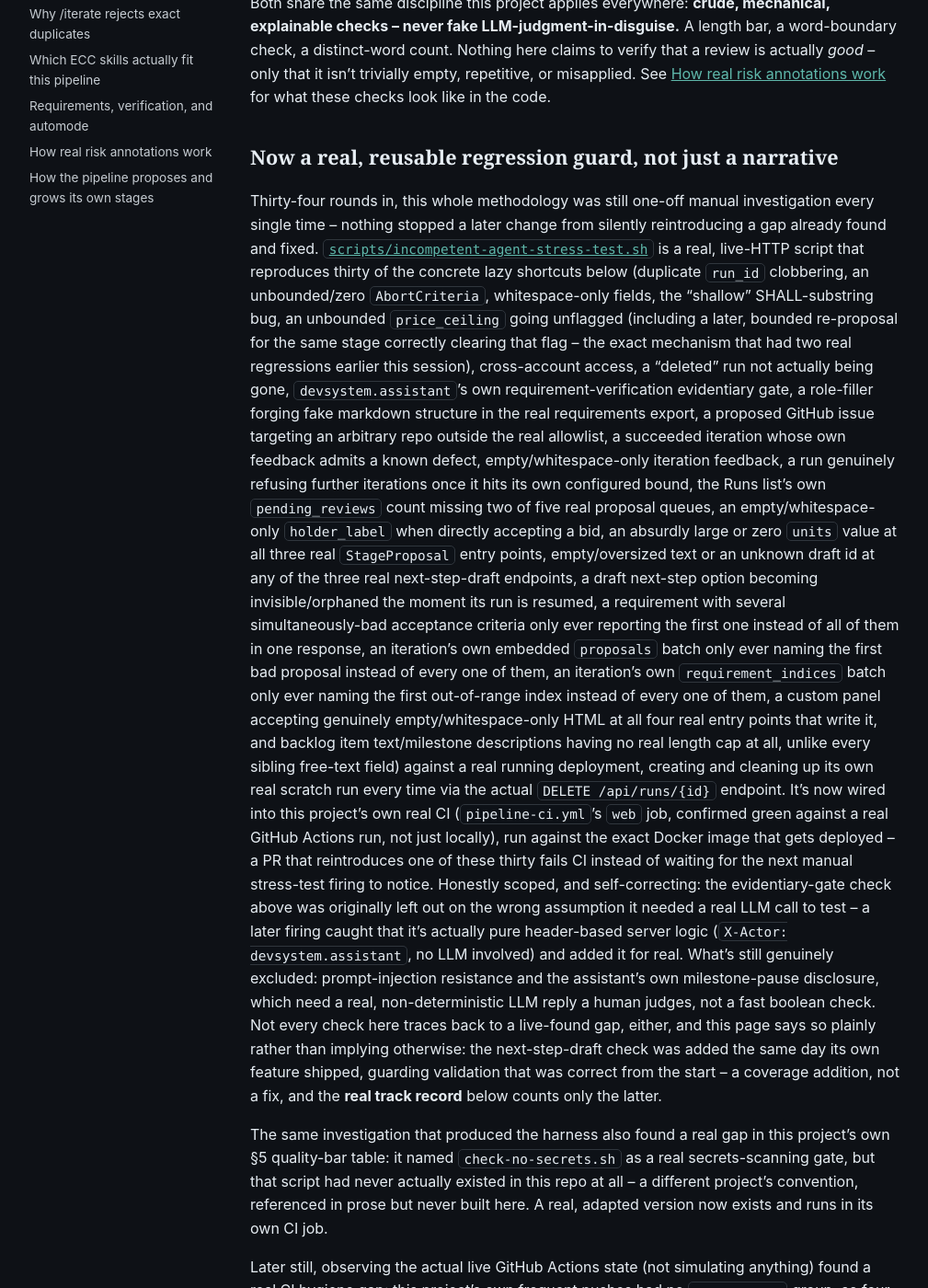
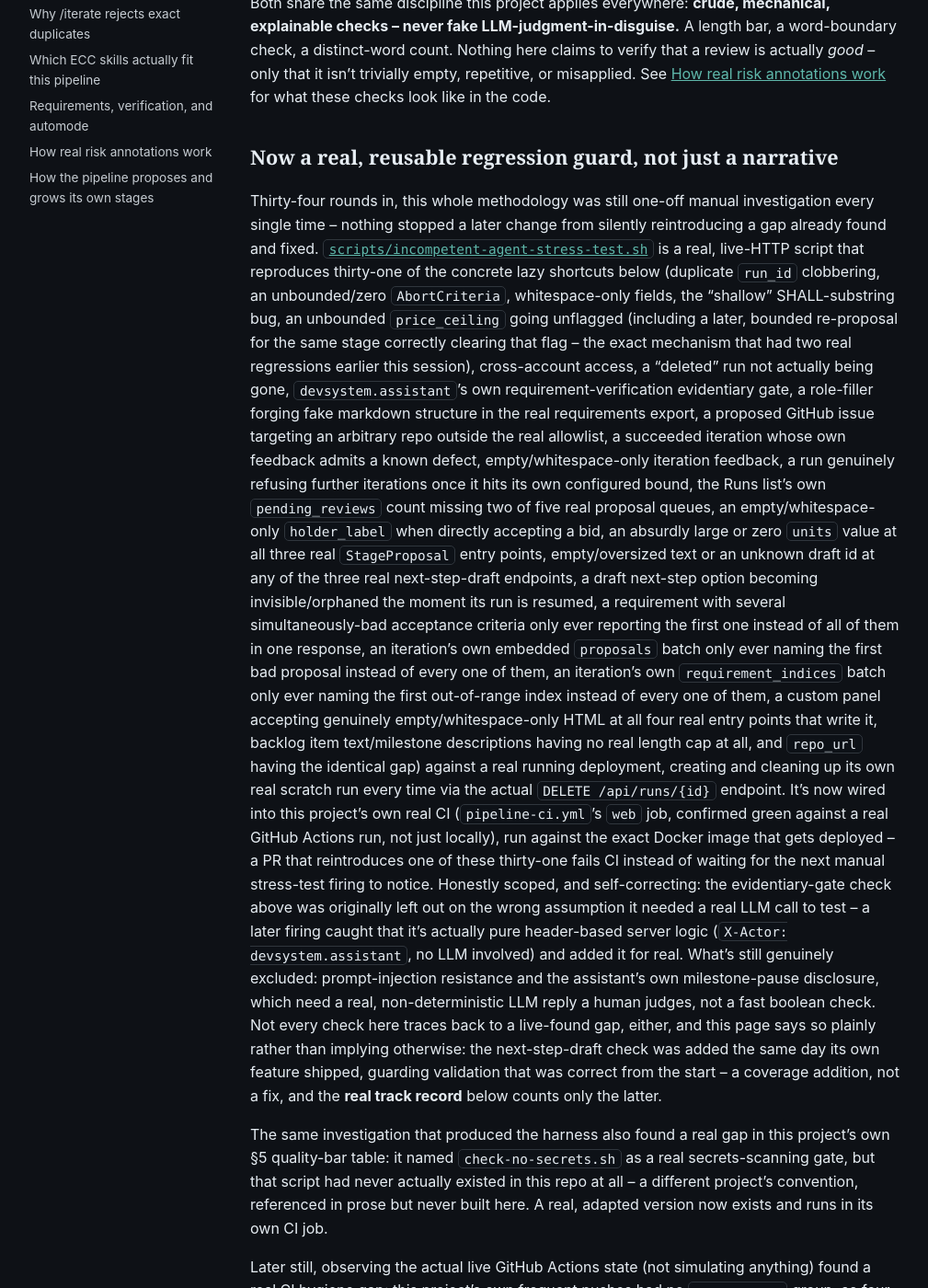
Before and after one commit to scimbe/CADS-devsystem-docs, a Jekyll site: the page built from _explanation/dau-lens-and-stress-testing.md, in a window 1280 px wide and 1400 px high, scrolled down 843 px. Shown: the whole window at 92% size, without its empty margins (82-1091 px from the left). Built offline with Jekyll 4.4.1, drawn with Linux system fonts in a browser that asks for light colours; some of the changed text lies outside the part shown.

Commit message:
docs: document the repo_url length cap fix (CADS-devsystem@6134124)
Real gap found and closed 2026-08-06: repo_url had no length cap at all,
the last real field in this codebase missing one -- this closes out the
"no length bound at all" class across the whole API.

- rest-api.md: updated the POST .../repo row to document the real 2,000-
  character cap.
- dau-lens-and-stress-testing.md: bumped running tallies (thirty->thirty-
  one harness checks, sixty-three->sixty-four rounds, fifty->fifty-one real
  gaps), extended the existing backlog/milestone bullet to cover repo_url
  too, noting this appears to close out the length-cap gap class entirely.

Hermetic Jekyll build confirmed clean; verified all new content actually
rendered before shipping.

Co-Authored-By: Claude Sonnet 5 <noreply@anthropic.com>
Claude-Session: https://claude.ai/code/session_018FkngvdKnmVcAT84EZe7Ur

```diff
--- a/_explanation/dau-lens-and-stress-testing.md
+++ b/_explanation/dau-lens-and-stress-testing.md
@@ -43,7 +43,7 @@ for what these checks look like in the code.
 Thirty-four rounds in, this whole methodology was still one-off manual investigation every single
 time -- nothing stopped a later change from silently reintroducing a gap already found and fixed.
 [`scripts/incompetent-agent-stress-test.sh`](https://github.com/scimbe/CADS-devsystem/blob/main/scripts/incompetent-agent-stress-test.sh)
-is a real, live-HTTP script that reproduces thirty of the concrete lazy shortcuts below
+is a real, live-HTTP script that reproduces thirty-one of the concrete lazy shortcuts below
 (duplicate `run_id` clobbering, an unbounded/zero `AbortCriteria`, whitespace-only fields, the
 "shallow" SHALL-substring bug, an unbounded `price_ceiling` going unflagged (including a later,
 bounded re-proposal for the same stage correctly clearing that flag -- the exact mechanism that had
@@ -61,14 +61,14 @@ with several simultaneously-bad acceptance criteria only ever reporting the firs
 all of them in one response, an iteration's own embedded `proposals` batch only ever naming the
 first bad proposal instead of every one of them, an iteration's own `requirement_indices` batch
 only ever naming the first out-of-range index instead of every one of them, a custom panel
-accepting genuinely empty/whitespace-only HTML at all four real entry points that write it, and
-backlog item text/milestone descriptions having no real length cap at all, unlike every sibling
-free-text field)
+accepting genuinely empty/whitespace-only HTML at all four real entry points that write it,
+backlog item text/milestone descriptions having no real length cap at all, and `repo_url` having
+the identical gap)
 against a real running deployment, creating and cleaning up its own real scratch run every
 time via the actual `DELETE /api/runs/{id}` endpoint. It's now wired into this project's own real CI
 (`pipeline-ci.yml`'s `web` job, confirmed green against a real GitHub Actions run, not just
 locally), run against the exact Docker image that gets deployed -- a PR that reintroduces one of
-these thirty fails CI instead of waiting for the next manual stress-test firing to notice.
+these thirty-one fails CI instead of waiting for the next manual stress-test firing to notice.
 Honestly scoped, and
 self-correcting: the evidentiary-gate check above was originally left out on the wrong assumption it
 needed a real LLM call to test -- a later firing caught that it's actually pure header-based server
@@ -151,8 +151,8 @@ day -- the paused banner now shows the actual real reason for all three, not a g
 
 ## The real track record
 
-As of this writing, the stress test has run **sixty-three** real rounds against the actual
-deployment, finding and closing fifty real gaps -- not simulated, not hypothetical. A
+As of this writing, the stress test has run **sixty-four** real rounds against the actual
+deployment, finding and closing fifty-one real gaps -- not simulated, not hypothetical. A
 representative sample, each with its own real live before/after proof:
 
 - A one-line rubber-stamp review (`"looks fine to me"`) satisfied the mandatory review gate just as
@@ -323,6 +323,10 @@ representative sample, each with its own real live before/after proof:
   whole-request body limit. Live-confirmed: a real 500,000-character backlog item text got a real
   `200`; only a genuinely oversized (2MB+) request hit the generic limit. Fixed with the same real
   cap (2,000 characters) every sibling free-text field already uses, at both real entry points.
+  Continuing the same check found the identical gap in one more real field: `repo_url` also had no
+  length cap, live-confirmed with a real 500,000-character URL getting a real `200`. Fixed the same
+  way, reusing the same constant -- this appears to close out the "no length bound at all" class:
+  every real free-text field in this API now has one.
 
 Real, live, currently-true data as of this writing -- the actual `webconference-android` run's own
 risks, fetched fresh:
```
Also changed, not shown: _reference/rest-api.md (+1 -1 lines).
